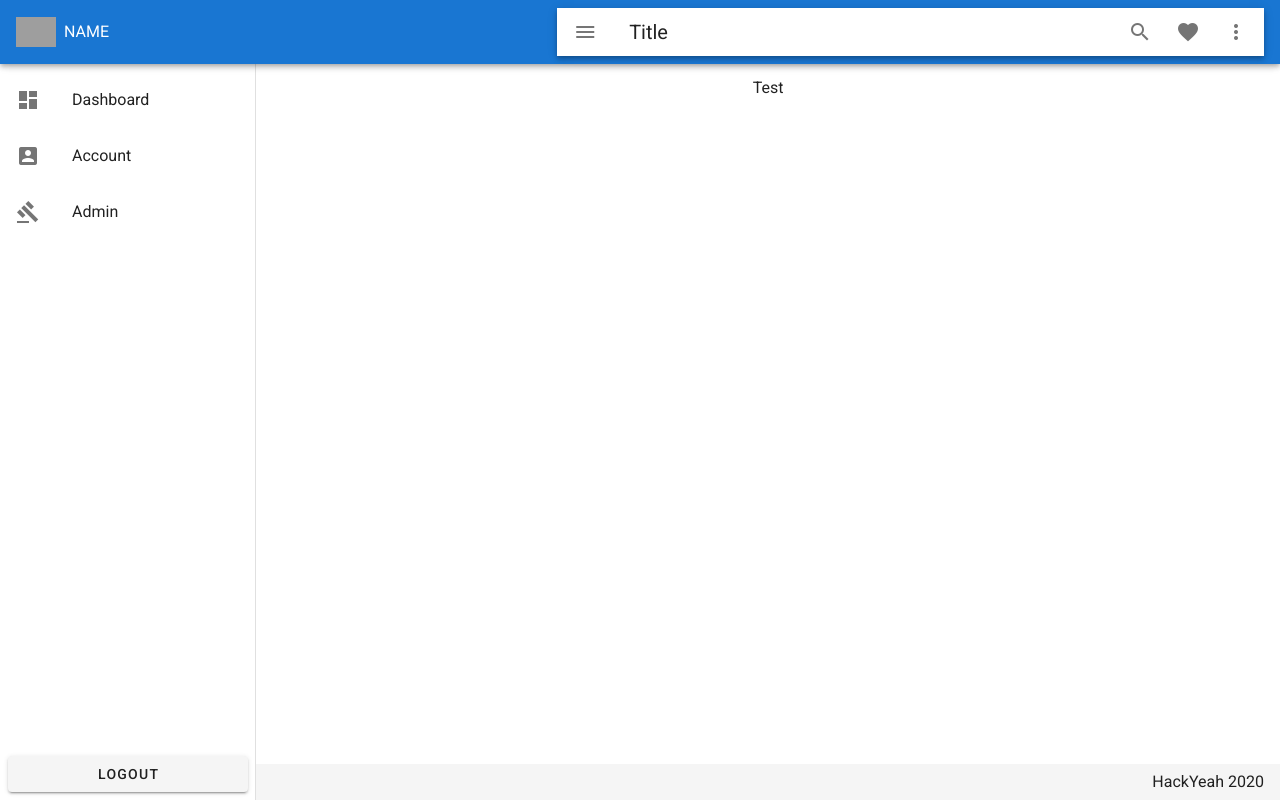
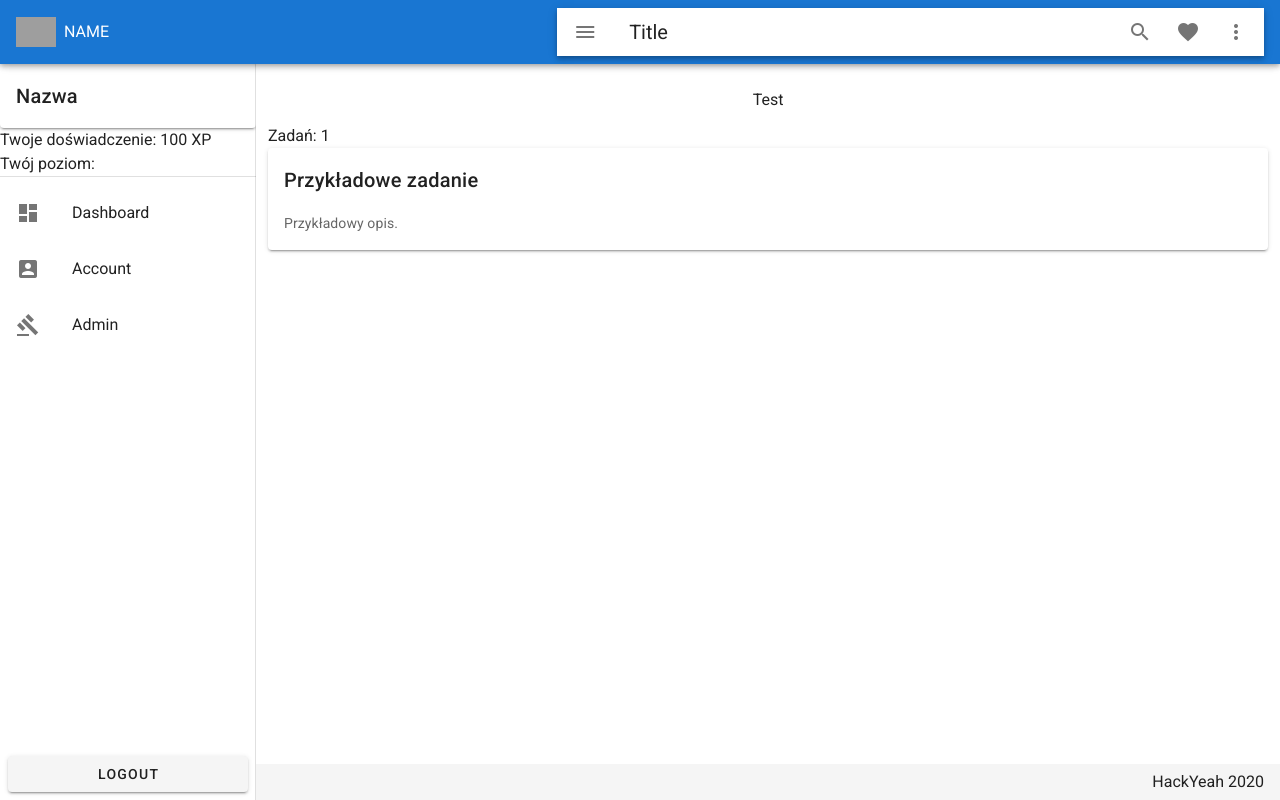
Before and after one commit to swrczk/VUE-ExpAtHome-HackYeah, a Vue app in the folder app/: page / in a window 1280 px wide. Built offline with nearby package versions, Linux system fonts and the light colour scheme; grey boxes are pictures that could not be loaded.

Commit message:
Dodano podstawowe komponenty.

```diff
--- a/app/src/App.vue
+++ b/app/src/App.vue
@@ -46,6 +46,9 @@
             app
             clipped
     >
+      <User :user="user" />
+      <Level :level="user.level" />
+      <v-divider />
       <v-list>
         <v-list-item
                 v-for="item in items"
@@ -71,7 +74,11 @@
 
 
     <v-content>
-      <HelloWorld/>
+      <v-container>
+          <HelloWorld/>
+          Zadań: {{ tasks.length }}
+          <Tasks :tasks="tasks" />
+        </v-container>
     </v-content>
 
 
@@ -86,12 +93,21 @@
 
 <script>
 import HelloWorld from './components/HelloWorld';
+import User from './components/User';
+import Level from './components/Level';
+import Tasks from './components/Tasks';
+
+import user from './json/user.json';
+import tasks from './json/tasks.json';
 
 export default {
   name: 'App',
 
   components: {
     HelloWorld,
+    User,
+    Level,
+    Tasks
   },
 
   data: () => ({
@@ -101,6 +117,8 @@ export default {
         { title: 'Admin', icon: 'gavel' },
     ],
     nav: null,
+    user: user,
+    tasks: tasks,
   }),
 };
 </script>
--- /dev/null
+++ b/app/src/components/Level.vue
@@ -0,0 +1,17 @@
+<template>
+    <div>
+        <span>Twoje doświadczenie: {{ level }} XP</span><br />
+        <span>Twój poziom:</span>
+    </div>
+</template>
+
+<script>
+  export default {
+    name: 'Level',
+
+    data: () => ({
+    }),
+
+    props: [ 'level' ],
+  }
+</script>
--- /dev/null
+++ b/app/src/components/Tasks.vue
@@ -0,0 +1,19 @@
+<template>
+<div>
+    <v-card v-for="(task, t) in tasks" :key="t">
+        <v-card-title>{{ task.name }}</v-card-title>
+        <v-card-text>{{ task.info }}</v-card-text>
+    </v-card>
+</div>
+</template>
+
+<script>
+  export default {
+    name: 'Tasks',
+
+    data: () => ({
+    }),
+
+    props: [ 'tasks' ],
+  }
+</script>
--- /dev/null
+++ b/app/src/components/User.vue
@@ -0,0 +1,16 @@
+<template>
+    <v-card>
+        <v-card-title>{{ user.name }}</v-card-title>
+    </v-card>
+</template>
+
+<script>
+  export default {
+    name: 'User',
+
+    data: () => ({
+    }),
+
+    props: [ 'user' ],
+  }
+</script>
--- /dev/null
+++ b/app/src/json/tasks.json
@@ -0,0 +1,3 @@
+[
+    { "name": "Przykładowe zadanie", "info": "Przykładowy opis." }
+]
--- /dev/null
+++ b/app/src/json/user.json
@@ -0,0 +1,4 @@
+{
+    "name": "Nazwa",
+    "level": 100
+}
```
